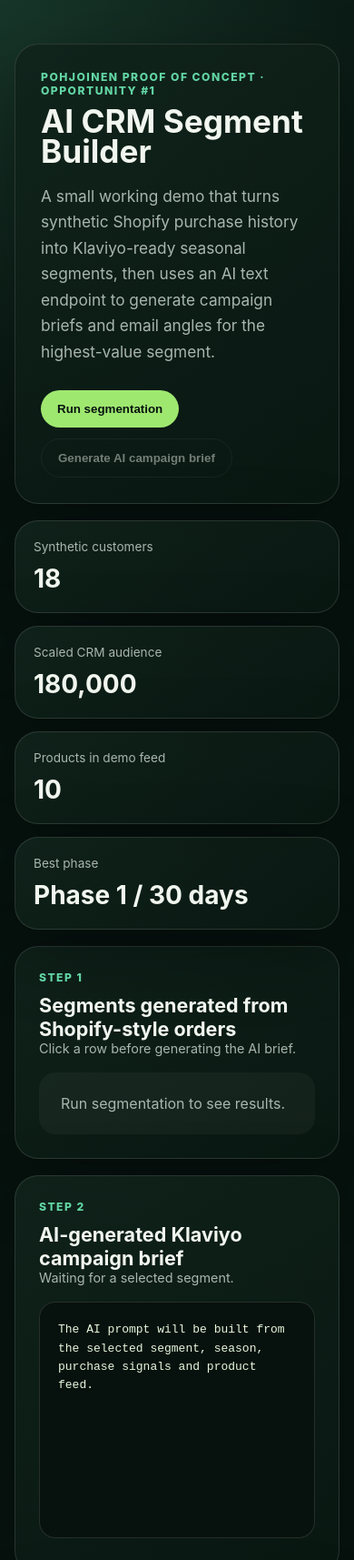
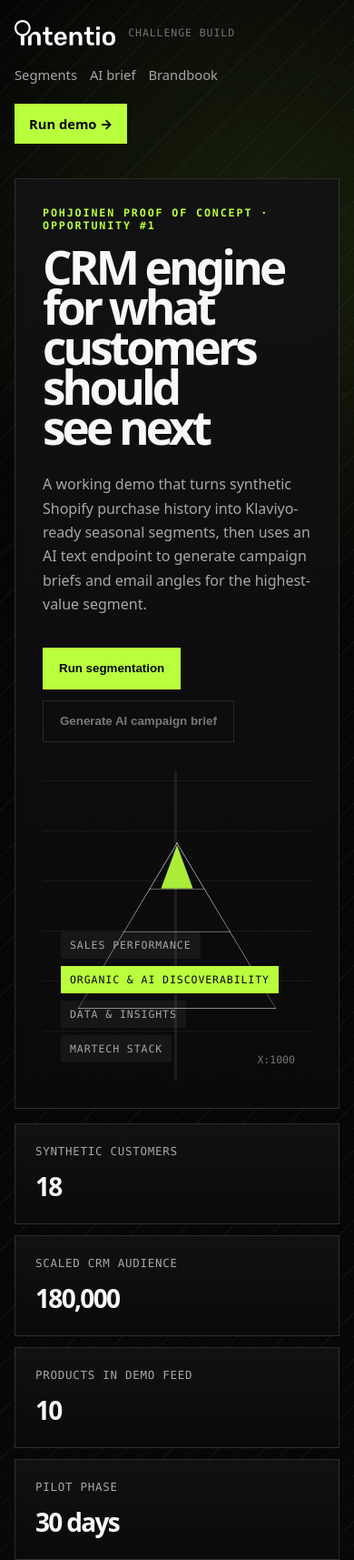
Before and after one commit to djsnabu/pohjoinen-ai-crm-poc, a website with bundled scripts: page index.html in a window 390 px wide. Shown: the top 1715 px of the page at 91% size. Built offline with nearby package versions, Linux system fonts and the light colour scheme.

Commit message:
feat: add Intentio-inspired brandbook

```diff
--- a/index.html
+++ b/index.html
@@ -7,12 +7,26 @@
     <link rel="stylesheet" href="./styles.css" />
   </head>
   <body>
+    <header class="topbar" aria-label="Demo navigation">
+      <a class="brand" href="./" aria-label="Intentio-inspired POC home">
+        <img src="./assets/intentio-logo-light.svg" alt="Intentio" />
+        <span>challenge build</span>
+      </a>
+      <nav>
+        <a href="#segments-panel">Segments</a>
+        <a href="#ai-panel">AI brief</a>
+        <a href="#brandbook">Brandbook</a>
+      </nav>
+      <a class="nav-cta" href="#segments-panel">Run demo →</a>
+    </header>
+
     <main class="shell">
       <section class="hero">
+        <div class="hero-copy">
           <p class="eyebrow">Pohjoinen proof of concept · Opportunity #1</p>
-        <h1>AI CRM Segment Builder</h1>
+          <h1>CRM engine for what customers should see next</h1>
           <p class="lede">
-          A small working demo that turns synthetic Shopify purchase history into
+            A working demo that turns synthetic Shopify purchase history into
             Klaviyo-ready seasonal segments, then uses an AI text endpoint to generate
             campaign briefs and email angles for the highest-value segment.
           </p>
@@ -20,6 +34,22 @@
             <button id="run-segmentation">Run segmentation</button>
             <button id="generate-ai" class="secondary" disabled>Generate AI campaign brief</button>
           </div>
+        </div>
+
+        <aside class="hero-visual" aria-label="Growth operating system diagram">
+          <div class="pyramid" aria-hidden="true">
+            <span class="pyramid-line line-1"></span>
+            <span class="pyramid-line line-2"></span>
+            <span class="pyramid-line line-3"></span>
+            <span class="pyramid-core"></span>
+          </div>
+          <div class="hero-tabs">
+            <span>SALES PERFORMANCE</span>
+            <span class="active">ORGANIC & AI DISCOVERABILITY</span>
+            <span>DATA & INSIGHTS</span>
+            <span>MARTECH STACK</span>
+          </div>
+        </aside>
       </section>
 
       <section class="grid stats" aria-live="polite">
@@ -36,12 +66,12 @@
           <strong id="product-count">—</strong>
         </article>
         <article>
-          <span class="label">Best phase</span>
-          <strong>Phase 1 / 30 days</strong>
+          <span class="label">Pilot phase</span>
+          <strong>30 days</strong>
         </article>
       </section>
 
-      <section class="panel">
+      <section class="panel" id="segments-panel">
         <div class="panel-header">
           <div>
             <p class="eyebrow">Step 1</p>
@@ -52,7 +82,7 @@
         <div id="segments" class="segments empty">Run segmentation to see results.</div>
       </section>
 
-      <section class="panel">
+      <section class="panel" id="ai-panel">
         <div class="panel-header">
           <div>
             <p class="eyebrow">Step 2</p>
@@ -63,7 +93,7 @@
         <pre id="ai-output" class="output">The AI prompt will be built from the selected segment, season, purchase signals and product feed.</pre>
       </section>
 
-      <section class="panel two-col">
+      <section class="panel two-col" id="brandbook">
         <div>
           <p class="eyebrow">How it scales</p>
           <h2>Production version</h2>
@@ -75,13 +105,13 @@
           </ul>
         </div>
         <div>
-          <p class="eyebrow">Guardrails</p>
-          <h2>What this deliberately does not do</h2>
+          <p class="eyebrow">Brandbook applied</p>
+          <h2>Intentio-inspired visual system</h2>
           <ul>
-            <li>Does not auto-send email.</li>
-            <li>Does not invent product claims beyond the product feed.</li>
-            <li>Does not upload real customer data to the public demo.</li>
-            <li>Does not require buying a generic AI marketing platform.</li>
+            <li>Deep near-black canvas, crisp rectangular surfaces and minimal borders.</li>
+            <li>One lime action color for primary interactions and selected states.</li>
+            <li>Large direct typography, uppercase service labels and data-first layout.</li>
+            <li>Wireframe growth/pyramid motif instead of generic SaaS decoration.</li>
           </ul>
         </div>
       </section>
--- a/styles.css
+++ b/styles.css
@@ -1,113 +1,250 @@
 :root {
   color-scheme: dark;
-  --bg: #07130f;
-  --card: #10231b;
-  --card-2: #132b22;
-  --text: #f1f6ef;
-  --muted: #a8b7ae;
-  --accent: #9fe870;
-  --accent-2: #63d6a5;
-  --border: rgba(255, 255, 255, 0.12);
-  --danger: #ffb86b;
-  font-family: Inter, ui-sans-serif, system-ui, -apple-system, BlinkMacSystemFont, "Segoe UI", sans-serif;
+  --bg: #070707;
+  --bg-elevated: #0d0d0d;
+  --surface: #111111;
+  --surface-2: #171717;
+  --surface-3: #202020;
+  --text: #f8f8f8;
+  --muted: #a7a7a7;
+  --muted-2: #737373;
+  --accent: #b9ff3d;
+  --accent-soft: rgba(185, 255, 61, 0.14);
+  --border: rgba(255, 255, 255, 0.13);
+  --border-strong: rgba(255, 255, 255, 0.24);
+  --danger: #ff6b5f;
+  --font-sans: ui-sans-serif, system-ui, -apple-system, BlinkMacSystemFont, "Segoe UI", sans-serif;
+  --font-mono: ui-monospace, SFMono-Regular, Menlo, Monaco, Consolas, "Liberation Mono", monospace;
+  font-family: var(--font-sans);
 }
 
 * { box-sizing: border-box; }
+html { scroll-behavior: smooth; }
 body {
   margin: 0;
+  min-height: 100vh;
   background:
-    radial-gradient(circle at top left, rgba(99, 214, 165, 0.18), transparent 32rem),
-    radial-gradient(circle at bottom right, rgba(159, 232, 112, 0.12), transparent 28rem),
-    var(--bg);
+    repeating-linear-gradient(135deg, rgba(255,255,255,0.035) 0 1px, transparent 1px 18px),
+    radial-gradient(circle at 78% 8%, rgba(185, 255, 61, 0.11), transparent 25rem),
+    linear-gradient(180deg, #050505 0%, var(--bg) 45%, #0b0b0b 100%);
   color: var(--text);
 }
 
+a { color: inherit; text-decoration: none; }
+
+.topbar {
+  width: min(1240px, calc(100vw - 32px));
+  margin: 0 auto;
+  padding: 22px 0 10px;
+  display: grid;
+  grid-template-columns: 1fr auto 1fr;
+  align-items: center;
+  gap: 22px;
+}
+.brand { display: inline-flex; align-items: center; gap: 14px; width: max-content; }
+.brand img { height: 28px; width: auto; display: block; }
+.brand span {
+  color: var(--muted-2);
+  font-family: var(--font-mono);
+  font-size: 0.72rem;
+  text-transform: uppercase;
+  letter-spacing: 0.08em;
+}
+nav { display: flex; align-items: center; gap: 28px; color: var(--muted); font-size: 0.92rem; }
+nav a:hover { color: var(--text); }
+.nav-cta {
+  justify-self: end;
+  background: var(--accent);
+  color: #050505;
+  padding: 12px 16px;
+  font-weight: 800;
+  font-size: 0.92rem;
+}
+
 .shell {
-  width: min(1160px, calc(100vw - 32px));
+  width: min(1240px, calc(100vw - 32px));
   margin: 0 auto;
-  padding: 48px 0;
+  padding: 28px 0 56px;
 }
 
 .hero, .panel, .stats article {
   border: 1px solid var(--border);
-  background: linear-gradient(145deg, rgba(16, 35, 27, 0.92), rgba(10, 24, 18, 0.92));
-  border-radius: 26px;
-  box-shadow: 0 24px 80px rgba(0, 0, 0, 0.32);
+  background: linear-gradient(180deg, rgba(18, 18, 18, 0.98), rgba(10, 10, 10, 0.98));
 }
 
-.hero { padding: 42px; margin-bottom: 18px; }
+.hero {
+  min-height: 520px;
+  display: grid;
+  grid-template-columns: minmax(0, 1.1fr) minmax(360px, 0.9fr);
+  gap: clamp(32px, 5vw, 74px);
+  align-items: stretch;
+  padding: clamp(30px, 5vw, 68px);
+  margin-bottom: 16px;
+}
+.hero-copy { display: flex; flex-direction: column; justify-content: center; }
 .eyebrow {
-  margin: 0 0 10px;
-  color: var(--accent-2);
+  margin: 0 0 16px;
+  color: var(--accent);
   text-transform: uppercase;
-  letter-spacing: 0.12em;
-  font-size: 0.76rem;
+  letter-spacing: 0.16em;
+  font-family: var(--font-mono);
+  font-size: 0.73rem;
   font-weight: 800;
 }
-h1 { font-size: clamp(2.2rem, 5vw, 5rem); line-height: 0.95; margin: 0 0 18px; }
-h2 { margin: 0; font-size: 1.35rem; }
-.lede { max-width: 780px; color: var(--muted); font-size: 1.08rem; line-height: 1.65; }
+h1 {
+  max-width: 900px;
+  font-size: clamp(3.2rem, 8.4vw, 7.6rem);
+  line-height: 0.86;
+  letter-spacing: -0.075em;
+  margin: 0 0 28px;
+  text-wrap: balance;
+}
+h2 { margin: 0; font-size: clamp(1.55rem, 2.5vw, 2.4rem); line-height: 1; letter-spacing: -0.045em; }
+h3 { letter-spacing: -0.02em; }
+.lede { max-width: 740px; color: var(--muted); font-size: clamp(1rem, 1.45vw, 1.22rem); line-height: 1.65; margin: 0; }
 
-.actions { display: flex; gap: 12px; flex-wrap: wrap; margin-top: 28px; }
+.actions { display: flex; gap: 12px; flex-wrap: wrap; margin-top: 34px; }
 button {
   border: 0;
-  border-radius: 999px;
+  border-radius: 0;
   background: var(--accent);
-  color: #07130f;
+  color: #050505;
   font-weight: 900;
-  padding: 13px 18px;
+  padding: 14px 18px;
+  min-height: 46px;
   cursor: pointer;
+  transition: transform 160ms ease, border-color 160ms ease, background 160ms ease;
 }
-button.secondary { background: transparent; color: var(--text); border: 1px solid var(--border); }
-button:disabled { opacity: 0.45; cursor: not-allowed; }
+button:hover { transform: translateY(-1px); }
+button.secondary { background: transparent; color: var(--text); border: 1px solid var(--border-strong); }
+button.secondary:hover { border-color: var(--accent); }
+button:disabled { opacity: 0.45; cursor: not-allowed; transform: none; }
 
-.grid { display: grid; grid-template-columns: repeat(4, 1fr); gap: 14px; }
-.stats { margin: 18px 0; }
-.stats article { padding: 20px; }
-.label { display: block; color: var(--muted); font-size: 0.85rem; margin-bottom: 10px; }
-.stats strong { font-size: 1.75rem; }
+.hero-visual {
+  position: relative;
+  min-height: 420px;
+  border-left: 1px solid var(--border);
+  display: grid;
+  place-items: center;
+  overflow: hidden;
+  background:
+    linear-gradient(90deg, transparent 0 49%, rgba(255,255,255,0.08) 49% 50%, transparent 50%),
+    repeating-linear-gradient(0deg, transparent 0 54px, rgba(255,255,255,0.055) 54px 55px);
+}
+.hero-visual::after {
+  content: "X:1000";
+  position: absolute;
+  right: 18px;
+  bottom: 16px;
+  color: var(--muted-2);
+  font-family: var(--font-mono);
+  font-size: 0.72rem;
+}
+.pyramid {
+  width: min(360px, 74%);
+  aspect-ratio: 1 / 0.84;
+  position: relative;
+  clip-path: polygon(50% 0, 100% 100%, 0 100%);
+  border-bottom: 1px solid rgba(255,255,255,0.5);
+}
+.pyramid::before, .pyramid::after {
+  content: "";
+  position: absolute;
+  top: 0;
+  width: 1px;
+  height: 125%;
+  background: rgba(255,255,255,0.62);
+  transform-origin: top;
+}
+.pyramid::before { left: 50%; transform: rotate(31deg); }
+.pyramid::after { right: 50%; transform: rotate(-31deg); }
+.pyramid-line { position: absolute; left: 0; right: 0; height: 1px; background: rgba(255,255,255,0.34); }
+.line-1 { top: 28%; }
+.line-2 { top: 54%; }
+.line-3 { top: 76%; }
+.pyramid-core {
+  position: absolute;
+  inset: 2% 42% 72%;
+  background: var(--accent);
+  opacity: 0.92;
+  clip-path: polygon(50% 0, 100% 100%, 0 100%);
+}
+.hero-tabs {
+  position: absolute;
+  left: 20px;
+  bottom: 20px;
+  display: grid;
+  gap: 8px;
+  max-width: 290px;
+}
+.hero-tabs span {
+  width: fit-content;
+  padding: 8px 10px;
+  background: rgba(255,255,255,0.05);
+  color: var(--muted);
+  font-family: var(--font-mono);
+  font-size: 0.72rem;
+  letter-spacing: 0.08em;
+}
+.hero-tabs .active { color: #050505; background: var(--accent); }
 
-.panel { padding: 26px; margin: 18px 0; }
-.panel-header { display: flex; justify-content: space-between; gap: 18px; align-items: end; margin-bottom: 18px; }
-.hint { color: var(--muted); margin: 0; font-size: 0.9rem; }
+.grid { display: grid; grid-template-columns: repeat(4, 1fr); gap: 12px; }
+.stats { margin: 16px 0; }
+.stats article { padding: 22px; }
+.label { display: block; color: var(--muted); font-size: 0.78rem; margin-bottom: 12px; font-family: var(--font-mono); text-transform: uppercase; letter-spacing: 0.06em; }
+.stats strong { font-size: clamp(1.75rem, 3.2vw, 3rem); letter-spacing: -0.06em; }
 
-.segments { display: grid; gap: 12px; }
+.panel { padding: clamp(22px, 3.6vw, 42px); margin: 16px 0; }
+.panel-header { display: flex; justify-content: space-between; gap: 20px; align-items: end; margin-bottom: 24px; }
+.hint { color: var(--muted); margin: 0; font-size: 0.94rem; }
+
+.segments { display: grid; gap: 10px; }
 .segment {
   display: grid;
-  grid-template-columns: 1.2fr 0.7fr 0.8fr 1.4fr;
-  gap: 14px;
+  grid-template-columns: 1.35fr 0.62fr 0.62fr 1.25fr;
+  gap: 18px;
   align-items: center;
   text-align: left;
   width: 100%;
   color: var(--text);
-  background: var(--card-2);
+  background: var(--surface);
   border: 1px solid var(--border);
-  border-radius: 18px;
+  border-radius: 0;
   padding: 18px;
 }
-.segment:hover, .segment.active { outline: 2px solid var(--accent); }
-.segment h3 { margin: 0 0 6px; }
-.segment p { margin: 0; color: var(--muted); line-height: 1.45; }
-.badge { display: inline-flex; width: fit-content; border-radius: 999px; padding: 5px 9px; background: rgba(159, 232, 112, 0.14); color: var(--accent); font-weight: 800; font-size: 0.8rem; }
-.score { color: var(--accent); font-size: 1.8rem; font-weight: 900; }
-.empty { color: var(--muted); padding: 24px; background: rgba(255,255,255,0.04); border-radius: 18px; }
+.segment:hover, .segment.active { outline: 0; border-color: var(--accent); background: var(--surface-2); }
+.segment h3 { margin: 10px 0 8px; font-size: 1.18rem; }
+.segment p { margin: 0; color: var(--muted); line-height: 1.45; font-weight: 500; }
+.badge { display: inline-flex; width: fit-content; padding: 5px 8px; background: var(--accent-soft); color: var(--accent); font-family: var(--font-mono); font-weight: 800; font-size: 0.72rem; text-transform: uppercase; letter-spacing: 0.04em; }
+.score { color: var(--accent); font-size: 2.2rem; line-height: 1; font-weight: 950; letter-spacing: -0.06em; }
+.empty { color: var(--muted); padding: 24px; background: rgba(255,255,255,0.04); border: 1px dashed var(--border); }
 
 .output {
   white-space: pre-wrap;
-  background: #07110d;
-  color: #e7f7df;
+  background: #050505;
+  color: #f5f5f5;
   border: 1px solid var(--border);
-  border-radius: 18px;
-  padding: 20px;
-  min-height: 260px;
-  line-height: 1.55;
+  border-left: 3px solid var(--accent);
+  padding: 22px;
+  min-height: 280px;
+  line-height: 1.58;
   overflow-x: auto;
+  font-family: var(--font-mono);
+  font-size: 0.9rem;
 }
-.two-col { display: grid; grid-template-columns: 1fr 1fr; gap: 28px; }
-li { margin: 10px 0; color: var(--muted); line-height: 1.45; }
+.two-col { display: grid; grid-template-columns: 1fr 1fr; gap: clamp(24px, 5vw, 68px); }
+li { margin: 12px 0; color: var(--muted); line-height: 1.48; }
 
-@media (max-width: 860px) {
-  .grid, .two-col, .segment { grid-template-columns: 1fr; }
-  .hero { padding: 28px; }
+@media (max-width: 920px) {
+  .topbar { grid-template-columns: 1fr; align-items: start; }
+  nav { flex-wrap: wrap; gap: 14px; }
+  .nav-cta { justify-self: start; }
+  .hero, .grid, .two-col, .segment { grid-template-columns: 1fr; }
+  .hero-visual { border-left: 0; min-height: 340px; }
   .panel-header { display: block; }
 }
+
+@media (prefers-reduced-motion: reduce) {
+  html { scroll-behavior: auto; }
+  button { transition: none; }
+}
```
Also changed, not shown: BRANDBOOK.md (added, +62 -0 lines), DESIGN.md (added, +113 -0 lines), tokens.json (added, +31 -0 lines), README.md, assets/intentio-logo-light.svg (added). Lines whose indentation alone changed are shown as unchanged.
